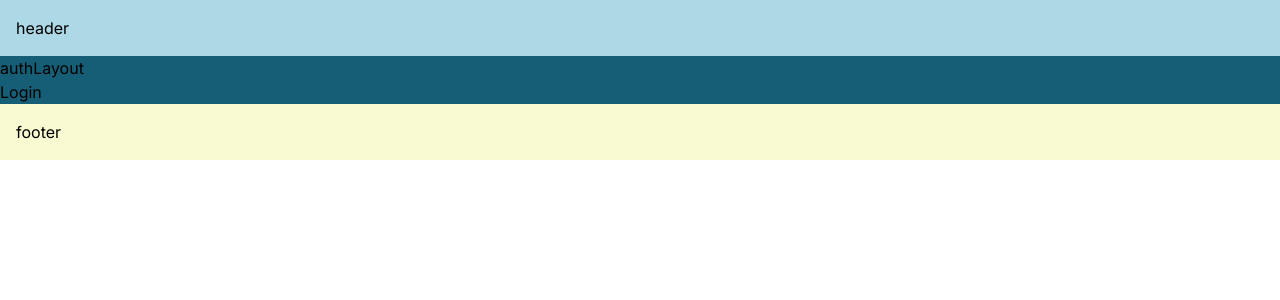
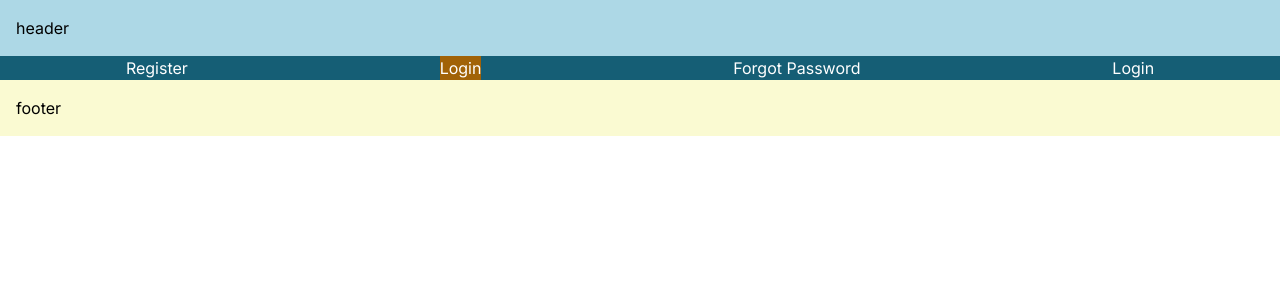
Before and after one commit to alchogh/all-about-next14, a Next.js app: page /login in a window 1280 px wide. Shown: the top 300 px of the page. Built offline with nearby package versions, Linux system fonts and the light colour scheme.

Commit message:
🎨 Active Links

```diff
--- a/app/(auth)/(with-auth-layout)/layout.tsx
+++ b/app/(auth)/(with-auth-layout)/layout.tsx
@@ -1,12 +1,46 @@
+"use client";
+import Link from "next/link";
+import { usePathname } from "next/navigation";
 export default function AuthLayout({
   children,
 }: {
   children: React.ReactNode;
 }) {
+  const pathname = usePathname();
+
   return (
-    <h1 className="bg-cyan-800">
-      authLayout
+    <div className="bg-cyan-800 flex  justify-around text-white">
+      {navLink.map((nav) => {
+        const isActive = pathname.startsWith(nav.href);
+        return (
+          <Link
+            href={nav.href}
+            key={nav.id}
+            className={`${isActive ? "bg-yellow-700" : ""}`}
+          >
+            {nav.name}
+          </Link>
+        );
+      })}
+
       {children}
-    </h1>
+    </div>
   );
 }
+const navLink = [
+  {
+    id: 1,
+    name: "Register",
+    href: "/register",
+  },
+  {
+    id: 2,
+    name: "Login",
+    href: "/login",
+  },
+  {
+    id: 3,
+    name: "Forgot Password",
+    href: "/forgot-password",
+  },
+];
```
